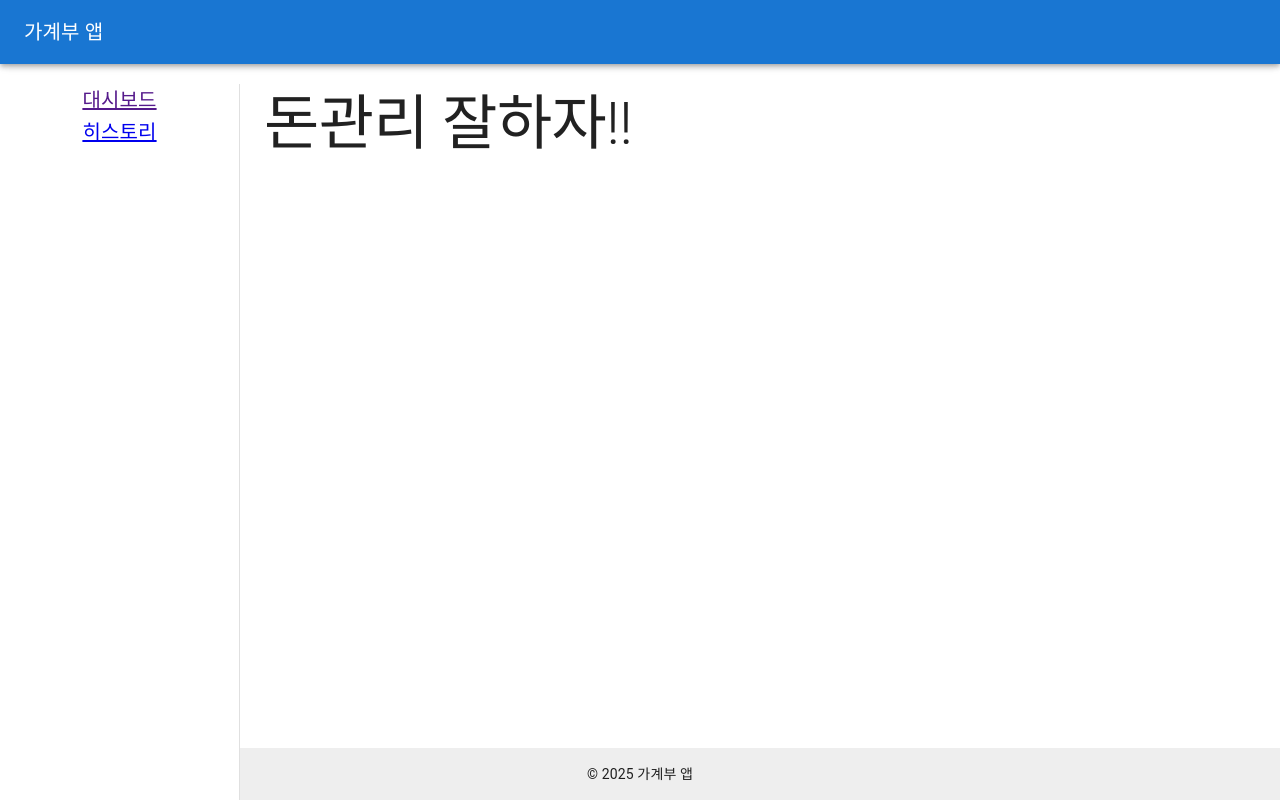
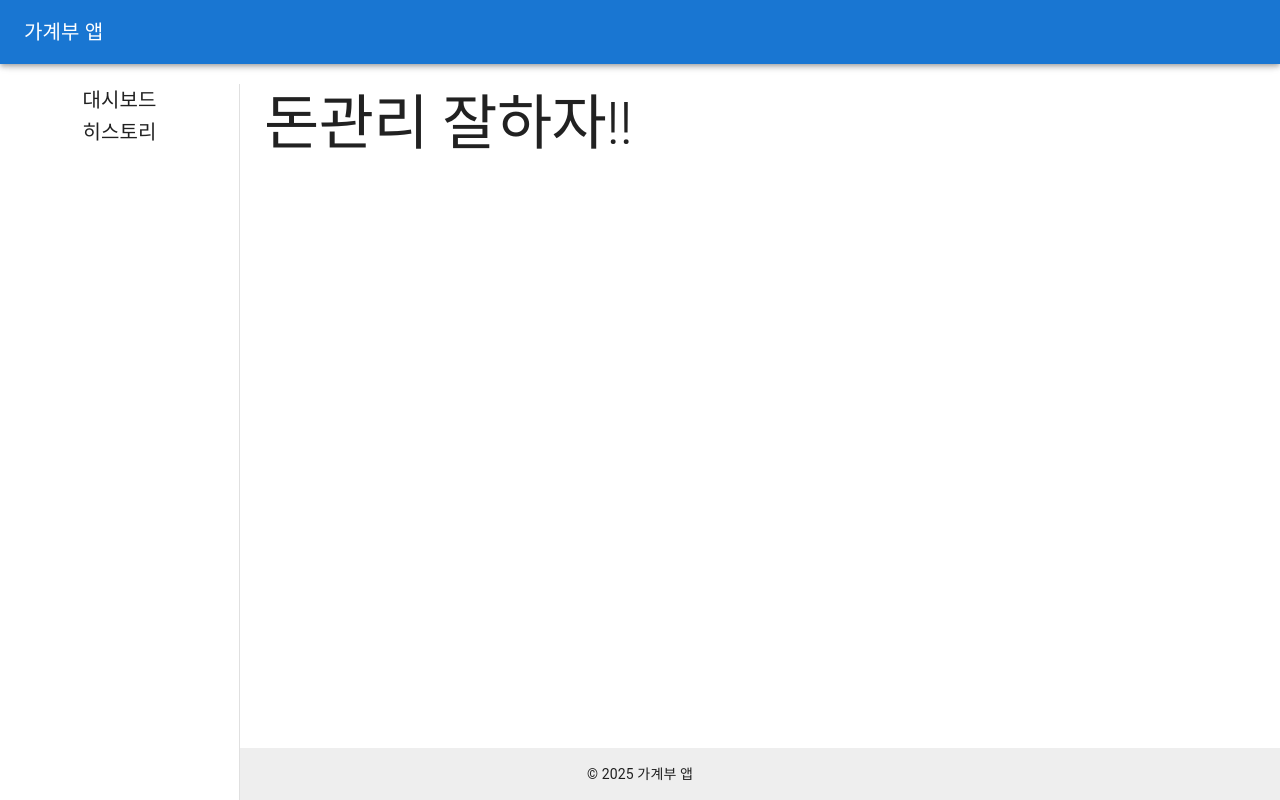
Before and after one commit to shsh159/shoot, a Next.js app: page / in a window 1280 px wide. Built offline with nearby package versions, Linux system fonts and the light colour scheme.

Commit message:
layout nav 메뉴 스타일 수정정

```diff
--- a/src/app/components/layout/defaultLayout.scss
+++ b/src/app/components/layout/defaultLayout.scss
@@ -40,3 +40,10 @@
     bottom: 0;
     width: 100%;
   }
+  .link {
+    text-decoration: none;
+    color: inherit;
+    &:hover {
+      text-decoration: none; /* 호버 시에도 밑줄 제거 */
+    }
+  }
--- a/src/app/components/layout/defaultLayout.tsx
+++ b/src/app/components/layout/defaultLayout.tsx
@@ -1,7 +1,6 @@
 "use client";
 
 import { AppBar, Box, CssBaseline, Drawer, IconButton, Toolbar, Typography } from "@mui/material";
-import MenuIcon from "@mui/icons-material/Menu";
 import { useState } from "react";
 import "./defaultLayout.scss";
 import Link from "next/link";
@@ -17,10 +16,10 @@ export default function DefaultLayout({ children }: { children: React.ReactNode
 
   const drawer = (
     <Box className="drawer-content">
-      <Link href={''}>
+      <Link href={''} className="link">
         <Typography variant="h6">대시보드</Typography>
       </Link>
-      <Link href={'/list'}>
+      <Link href={'/list'} className="link">
         <Typography variant="h6">히스토리</Typography>
       </Link>
     </Box>
```
